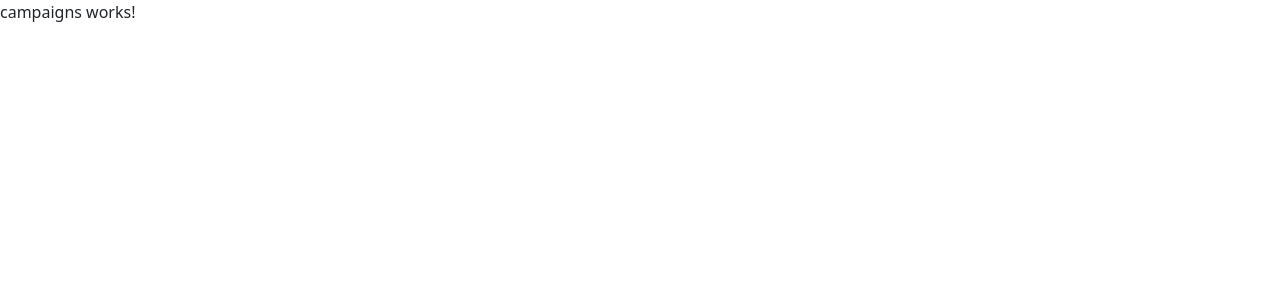
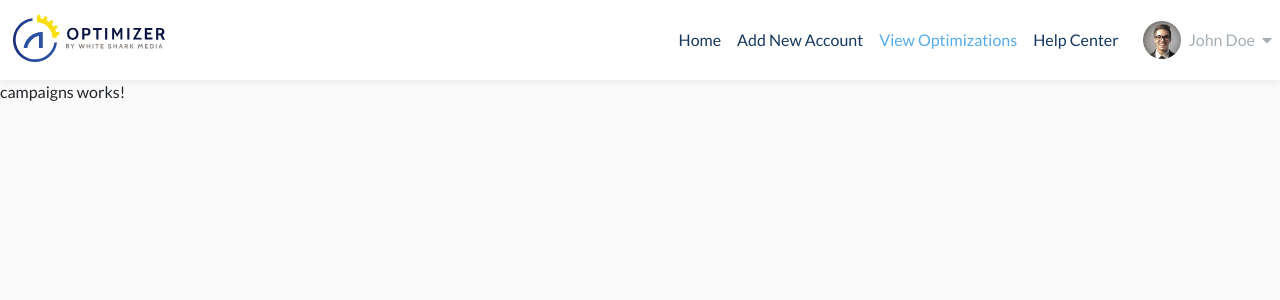
Before and after one commit to ewacuna/wsm-angular-test-ewaz, an Angular app: page /campaigns in a window 1280 px wide. Shown: the top 300 px of the page. Built offline with nearby package versions, Linux system fonts and the light colour scheme.

Commit message:
Update Navbar Component

```diff
--- a/src/app/app.component.html
+++ b/src/app/app.component.html
@@ -1 +1,3 @@
+<app-navbar></app-navbar>
+
 <router-outlet></router-outlet>
--- a/src/app/app.module.ts
+++ b/src/app/app.module.ts
@@ -4,15 +4,21 @@ import { HttpClientModule } from '@angular/common/http';
 import { AppRoutingModule } from './app-routing.module';
 import { BrowserAnimationsModule } from '@angular/platform-browser/animations';
 
+import { CollapseModule } from 'ngx-bootstrap/collapse';
+import { BsDropdownModule } from 'ngx-bootstrap/dropdown';
+
 import { AppComponent } from './app.component';
+import { NavbarComponent } from './core/header';
 
 @NgModule({
-  declarations: [AppComponent],
+  declarations: [AppComponent, NavbarComponent],
   imports: [
     BrowserModule,
     HttpClientModule,
     AppRoutingModule,
     BrowserAnimationsModule,
+    CollapseModule.forRoot(),
+    BsDropdownModule.forRoot()
   ],
   providers: [],
   bootstrap: [AppComponent],
--- /dev/null
+++ b/src/app/core/header/index.ts
@@ -0,0 +1 @@
+export * from './navbar/navbar.component';
--- /dev/null
+++ b/src/app/core/header/navbar/navbar.component.html
@@ -0,0 +1,92 @@
+<nav class="navbar navbar-expand-lg navbar-light bg-white px-2">
+  <a class="navbar-brand" routerLink="/">
+    <img
+      [src]="path.assetsImgPath('Logo.svg')"
+      height="54"
+      alt="Company Logo"
+    />
+  </a>
+
+  <button
+    class="navbar-toggler"
+    type="button"
+    data-toggle="collapse"
+    data-target="#navbarSupportedContent"
+    aria-controls="navbarSupportedContent"
+    aria-expanded="false"
+    aria-label="Toggle navigation"
+    (click)="isCollapsed = !isCollapsed"
+  >
+    <span class="navbar-toggler-icon"></span>
+  </button>
+
+  <div
+    class="collapse navbar-collapse justify-content-end"
+    id="navbarSupportedContent"
+    [collapse]="isCollapsed"
+    [isAnimated]="true"
+  >
+    <ul class="navbar-nav mr-auto">
+      <li class="nav-item active">
+        <a
+          class="nav-link"
+          href="javascript:void(0);"
+          routerLinkActive="active"
+        >
+          Home
+        </a>
+      </li>
+      <li class="nav-item">
+        <a
+          class="nav-link"
+          href="javascript:void(0);"
+          routerLinkActive="active"
+        >
+          Add New Account
+        </a>
+      </li>
+      <li class="nav-item">
+        <a class="nav-link" routerLink="/campaigns" routerLinkActive="active">
+          View Optimizations
+        </a>
+      </li>
+      <li class="nav-item">
+        <a
+          class="nav-link"
+          href="javascript:void(0);"
+          routerLinkActive="active"
+        >
+          Help Center
+        </a>
+      </li>
+    </ul>
+
+    <span class="ms-0 ms-lg-3 me-2">
+      <img
+        [src]="path.assetsImgPath('Avatar.png')"
+        class="mt-2 mt-lg-0"
+        alt="Profile Photo"
+      />
+    </span>
+
+    <div class="btn-group" dropdown>
+      <span id="button-basic" dropdownToggle aria-controls="dropdown-basic">
+        John Doe <i class="fas fa-caret-down ms-1"></i>
+      </span>
+      <ul
+        id="dropdown-basic"
+        *dropdownMenu
+        class="dropdown-menu"
+        role="menu"
+        aria-labelledby="button-basic"
+      >
+        <li role="menuitem">
+          <a class="dropdown-item" href="javascript:void(0);">Action</a>
+        </li>
+        <li role="menuitem">
+          <a class="dropdown-item" href="javascript:void(0);">Another action</a>
+        </li>
+      </ul>
+    </div>
+  </div>
+</nav>
--- /dev/null
+++ b/src/app/core/header/navbar/navbar.component.scss
@@ -0,0 +1,27 @@
+.navbar {
+  box-shadow: 0px 2px 8px #00000012;
+  opacity: 1;
+}
+
+.nav-link {
+  color: #14375f !important;
+
+  &.active {
+    color: #55acec !important;
+  }
+}
+
+#button-basic {
+  color: #a4afb7;
+  cursor: pointer;
+  letter-spacing: 0px;
+  opacity: 1;
+  text-align: left;
+  user-select: none;
+}
+
+@media (min-width: 768px) {
+  .dropdown-menu {
+    left: -72px !important;
+  }
+}
--- /dev/null
+++ b/src/app/core/header/navbar/navbar.component.ts
@@ -0,0 +1,15 @@
+import { Component, OnInit } from '@angular/core';
+import { PathService } from '../../services';
+
+@Component({
+  selector: 'app-navbar',
+  templateUrl: './navbar.component.html',
+  styleUrls: ['./navbar.component.scss'],
+})
+export class NavbarComponent implements OnInit {
+  isCollapsed = true;
+
+  constructor(public path: PathService) {}
+
+  ngOnInit(): void {}
+}
--- a/src/app/core/services/index.ts
+++ b/src/app/core/services/index.ts
@@ -1 +1,2 @@
 export * from './api.service';
+export * from './path.service';
--- /dev/null
+++ b/src/app/core/services/path.service.ts
@@ -0,0 +1,16 @@
+import { Injectable } from '@angular/core';
+
+@Injectable({
+  providedIn: 'root',
+})
+export class PathService {
+  constructor() {}
+
+  assetsImgPath(imgName: string, directory?: string) {
+    if (directory) {
+      return `assets/${directory}/${imgName}`;
+    } else {
+      return `assets/${imgName}`;
+    }
+  }
+}
--- a/src/styles.scss
+++ b/src/styles.scss
@@ -1 +1,7 @@
-/* You can add global styles to this file, and also import other style files */
+@import url("https://fonts.googleapis.com/css2?family=Lato:ital,wght@0,300;0,400;0,700;1,400&display=swap");
+
+body {
+  background-color: #fafafa;
+  font-family: "Lato", sans-serif;
+  font-size: 16px;
+}
```
Also changed, not shown: 2 other files (tests, documents, lock files or other folders).
